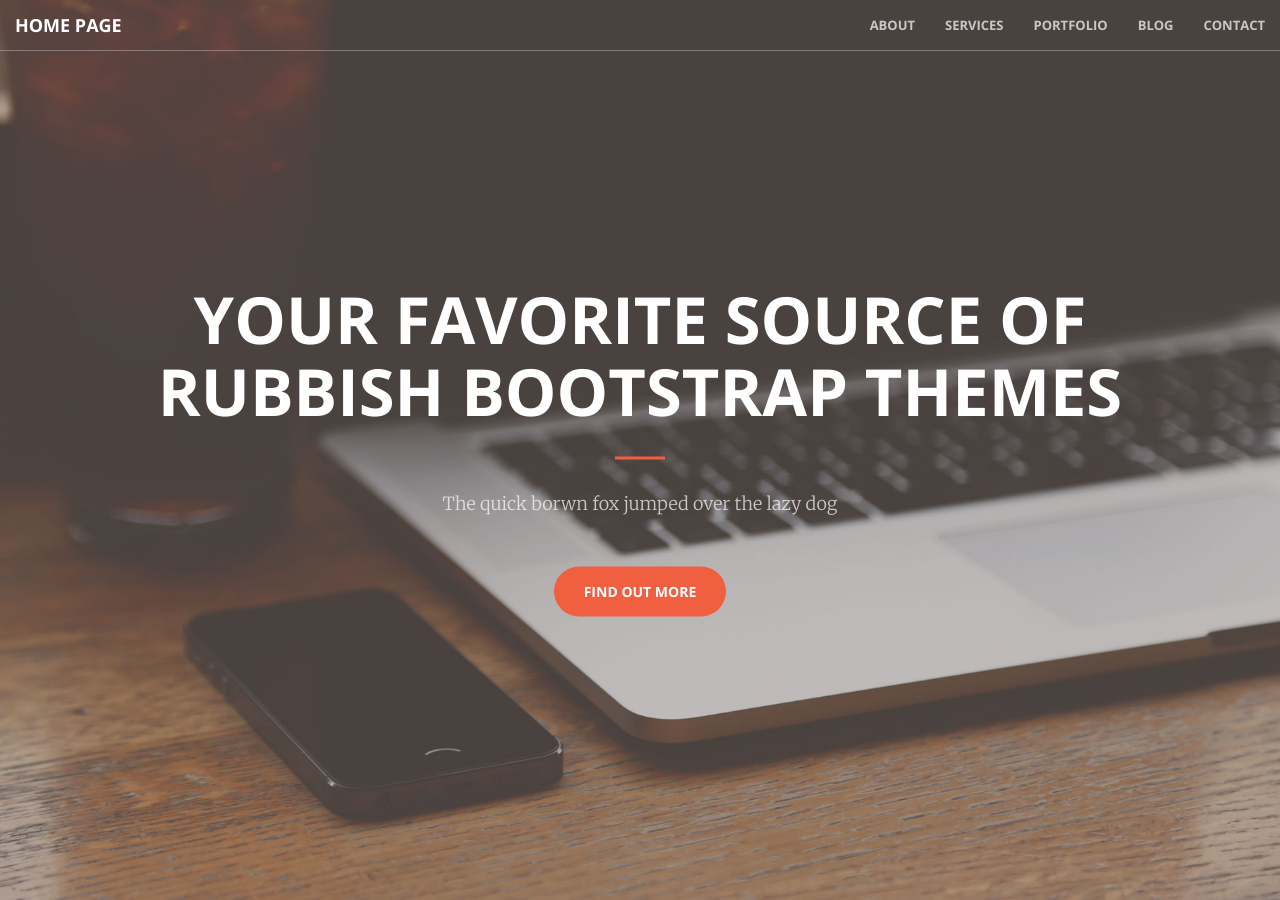
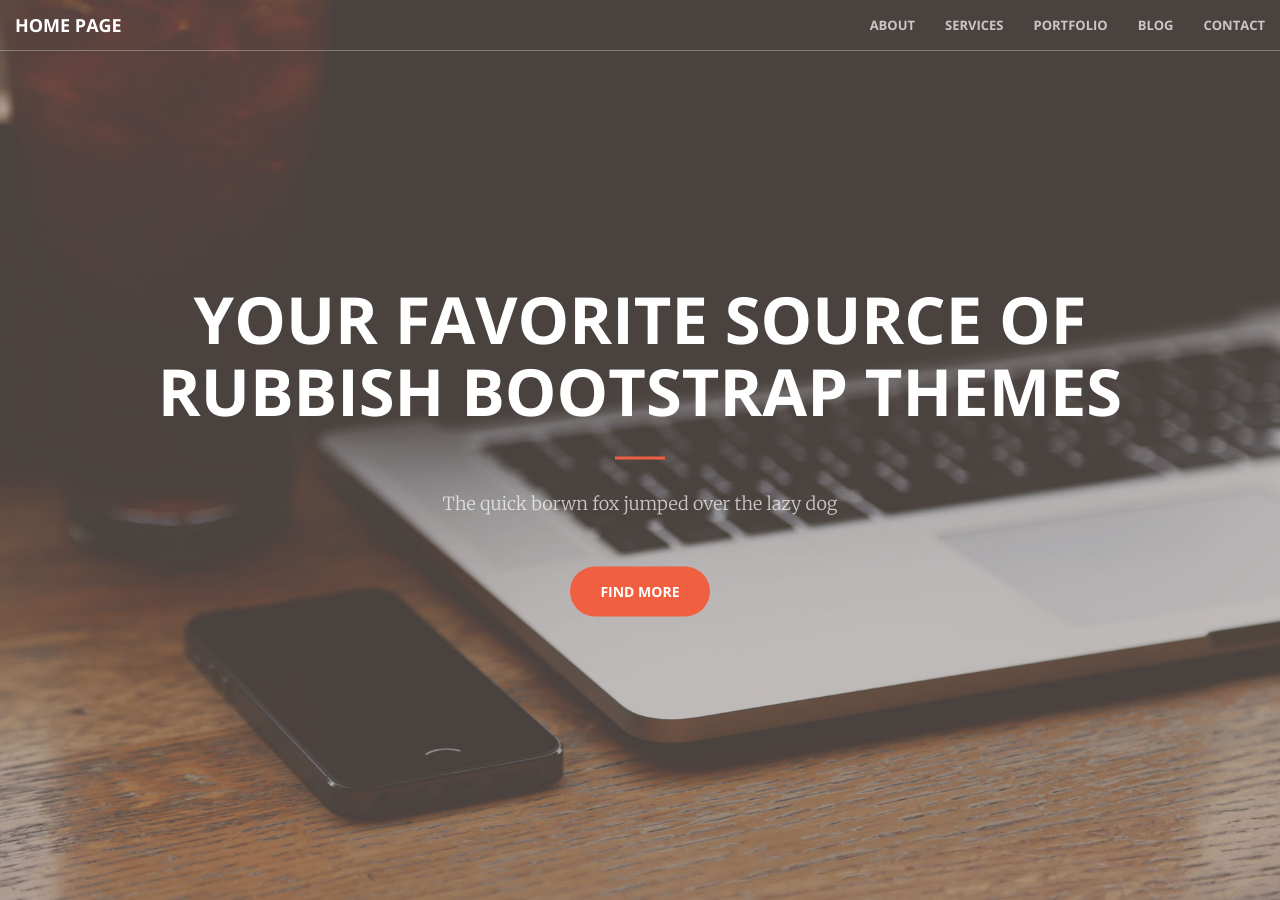
Before and after one commit to PadsterReynolds/creative_2, a Jekyll site: the page built from index.html, in a window 1280 px wide. Built offline with Jekyll 4.4.1, drawn with Linux system fonts in a browser that asks for light colours.

Commit message:
Updated 'index.html' via CloudCannon

```diff
--- a/index.html
+++ b/index.html
@@ -11,7 +11,7 @@
                 <h1 class="editable">Your Favorite Source of Rubbish Bootstrap Themes</h1>
                 <hr />
                 <p class="editable">The quick borwn fox jumped over the lazy dog</p>
-                <a href="/about.html" class="btn btn-primary btn-xl editable">Find Out More</a>
+                <a href="/about.html" class="btn btn-primary btn-xl editable">Find More</a>
             </div>
         </div>
     </header>
```
